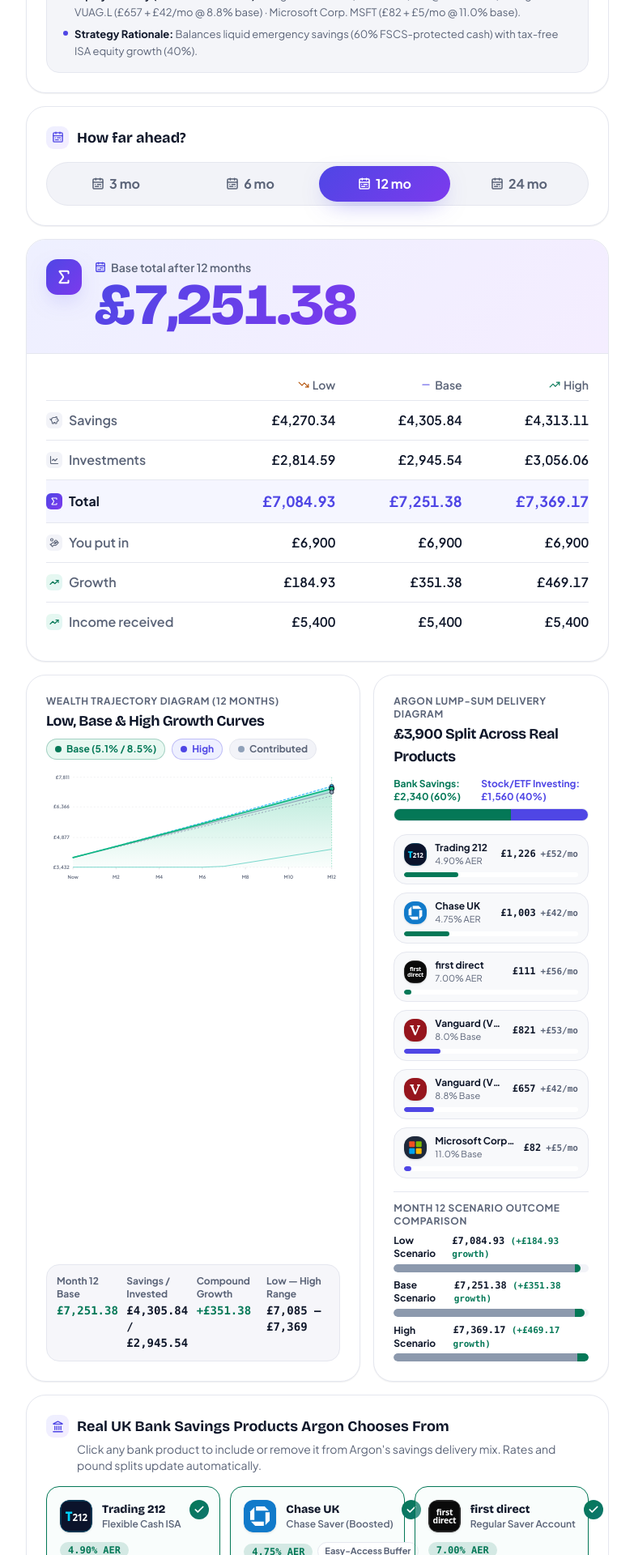
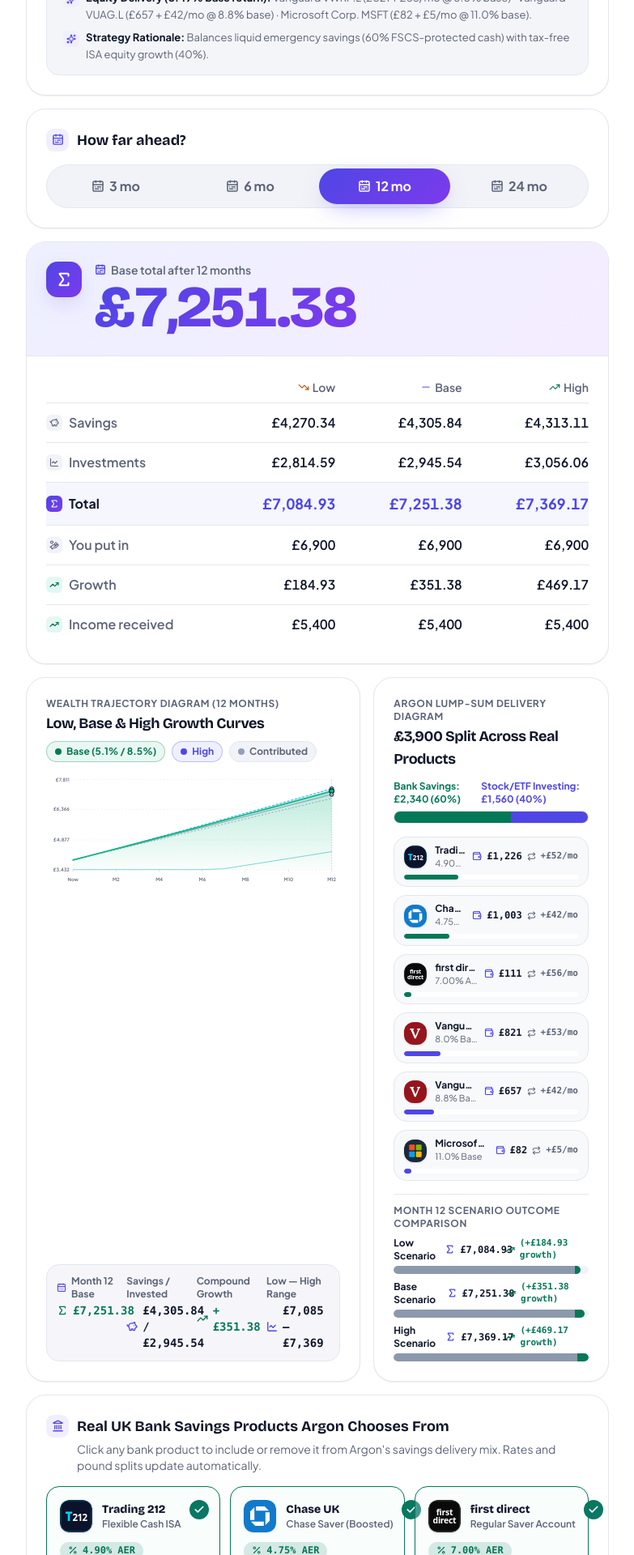
Before and after one commit to Mattlo0546/MrMoney, a Next.js app: page /projections in a window 1280 px wide. Shown: the part 880-2800 px from the top of the page at 81% size, without its empty margins (248-1031 px from the left). Built offline with nearby package versions, Linux system fonts and the light colour scheme.

Commit message:
style(calendar): fill viewport height with zero bottom whitespace and layout polish

```diff
--- a/src/app/money/page.tsx
+++ b/src/app/money/page.tsx
@@ -1,6 +1,7 @@
 import { MoneyView } from '@/components/money/MoneyView';
 
 export const metadata = { title: 'Money · MrMoney' };
+export const instant = false;
 
 export default function MoneyPage() {
   return <MoneyView />;
--- a/src/app/plan/page.tsx
+++ b/src/app/plan/page.tsx
@@ -1,4 +1,6 @@
 import { PlanView } from '@/components/plan/layout/PlanView';
+
+export const instant = false;
 
 export default function PlanPage() {
   return <PlanView />;
--- a/src/app/projections/page.tsx
+++ b/src/app/projections/page.tsx
@@ -1,6 +1,7 @@
 import { ProjectionsView } from '@/components/projections/ProjectionsView';
 
 export const metadata = { title: 'Projections · MrMoney' };
+export const instant = false;
 
 export default function ProjectionsPage() {
   return <ProjectionsView />;
--- a/src/app/settings/page.tsx
+++ b/src/app/settings/page.tsx
@@ -1,6 +1,7 @@
 import { SettingsView } from '@/components/settings/SettingsView';
 
 export const metadata = { title: 'Settings · MrMoney' };
+export const instant = false;
 
 export default function SettingsPage() {
   return <SettingsView />;
--- a/src/components/money/MoneyView.tsx
+++ b/src/components/money/MoneyView.tsx
@@ -185,7 +185,7 @@
 
   return (
     <div className="min-h-dvh bg-bg text-text">
-      <div className="mx-auto grid w-full max-w-[1400px] gap-4 px-4 pb-24 pt-4 lg:grid-cols-[minmax(0,7fr)_minmax(0,5fr)] lg:px-6 lg:pt-6">
+      <div className="mx-auto grid w-full max-w-[1400px] grid-cols-1 gap-4 px-4 pb-24 pt-4 lg:grid-cols-[minmax(0,7fr)_minmax(0,5fr)] lg:px-6 lg:pt-6">
         <div className="flex flex-col gap-4">
           <Card className="overflow-hidden">
             <div className="flex flex-wrap items-center justify-between gap-2">
--- a/src/components/plan/layout/PlanView.tsx
+++ b/src/components/plan/layout/PlanView.tsx
@@ -265,14 +265,14 @@
 
   if (desktop) {
     return (
-      <div className="mx-auto flex max-w-[1600px] items-start gap-3.5 px-4 py-3 lg:px-6 lg:py-3.5">
+      <div className="mx-auto flex max-w-[1600px] items-start gap-3.5 px-4 pt-3 pb-0 lg:px-6 lg:pt-3.5">
         <style dangerouslySetInnerHTML={{ __html: ENTER_CSS }} />
         <div ref={rootRef} key={`plan-${enterKey}`} className={`flex min-w-0 flex-1 flex-col gap-3 ${entering ? 'sp-plan-in' : ''}`}>
           {summary && <SummaryStrip s={summary} today={today} nextIncome={nextIncome} todayPlanned={todayPlanned} />}
           {banner}
           <MonthCalendar data={data} today={today} month={month} onMonth={setMonth} selected={sel} onSelect={select} preview={preview} previewDays={previewDays} />
         </div>
-        <aside ref={asideFill} aria-label="Assistant" className={`sticky top-[68px] flex max-h-[calc(100dvh-80px)] w-[400px] shrink-0 flex-col rounded-2xl border border-line bg-surface p-3.5 shadow-card ${entering ? 'sp-panel-in' : ''}`}>
+        <aside ref={asideFill} aria-label="Assistant" className={`sticky top-[68px] flex w-[400px] shrink-0 flex-col rounded-2xl border border-line bg-surface p-3.5 shadow-card ${entering ? 'sp-panel-in' : ''}`}>
           <div className="mb-2.5">
             <Segmented label="panel" value={tab} onChange={setTab} items={TABS} />
           </div>
--- a/src/components/projections/ProjectionDiagrams.tsx
+++ b/src/components/projections/ProjectionDiagrams.tsx
@@ -2,6 +2,7 @@
 import { useState } from 'react';
 import { formatMoney, type ProjectionPoint, type Scenario } from '@/lib/engine';
 import type { ArgonDecision } from '@/lib/finance/products';
+import { WithIcon } from '@/components/ui/Value';
 import { BrandLogo } from './BrandLogos';
 
 interface ProjectionDiagramsProps {
@@ -343,28 +344,28 @@
           <div className="mt-3 grid grid-cols-2 gap-2 rounded-2xl border border-line bg-surface-2/70 p-3 text-xs sm:grid-cols-4">
             <div>
               <span className="font-bold text-muted">
-                {activeMonth === 0 ? 'Start (Month 0)' : `Month ${activeMonth} Base`}
+                <WithIcon icon="date" tone="primary" size={12}>{activeMonth === 0 ? 'Start (Month 0)' : `Month ${activeMonth} Base`}</WithIcon>
               </span>
               <p className="mt-0.5 font-mono text-sm font-extrabold text-pos tabular-nums">
-                {formatMoney(ptBase.total.pence)}
+                <WithIcon icon="total" tone="positive" size={14}>{formatMoney(ptBase.total.pence)}</WithIcon>
               </p>
             </div>
             <div>
               <span className="font-bold text-muted">Savings / Invested</span>
               <p className="mt-0.5 font-mono text-sm font-bold tabular-nums">
-                {formatMoney(ptBase.savings.pence)} / {formatMoney(ptBase.investments.pence)}
+                <WithIcon icon="savings" tone="primary" size={14}>{formatMoney(ptBase.savings.pence)} / {formatMoney(ptBase.investments.pence)}</WithIcon>
               </p>
             </div>
             <div>
               <span className="font-bold text-muted">Compound Growth</span>
               <p className="mt-0.5 font-mono text-sm font-bold text-pos tabular-nums">
-                +{formatMoney(ptBase.growth.pence)}
+                <WithIcon icon="growth" tone="positive" size={14}>+{formatMoney(ptBase.growth.pence)}</WithIcon>
               </p>
             </div>
             <div>
               <span className="font-bold text-muted">Low — High Range</span>
               <p className="mt-0.5 font-mono text-sm font-bold tabular-nums">
-                {fmtShortPounds(ptLow?.total.pence ?? ptBase.total.pence)} – {fmtShortPounds(ptHigh?.total.pence ?? ptBase.total.pence)}
+                <WithIcon icon="investments" tone="primary" size={14}>{fmtShortPounds(ptLow?.total.pence ?? ptBase.total.pence)} – {fmtShortPounds(ptHigh?.total.pence ?? ptBase.total.pence)}</WithIcon>
               </p>
             </div>
           </div>
@@ -429,10 +430,10 @@
                       </div>
                     </div>
                     <div className="shrink-0 text-right font-mono text-xs font-extrabold tabular-nums">
-                      <span>£{s.lumpPounds.toLocaleString('en-GB')}</span>
-                      <span className="ml-1.5 text-[11px] font-semibold text-muted">
+                      <WithIcon icon="allowance" tone="primary" size={12} className="justify-end">£{s.lumpPounds.toLocaleString('en-GB')}</WithIcon>
+                      <WithIcon icon="repeat" tone="neutral" size={11} className="ml-1.5 justify-end text-[11px] font-semibold text-muted">
                         +£{s.monthlyPounds}/mo
-                      </span>
+                      </WithIcon>
                     </div>
                   </div>
                   <div className="mt-1.5 h-1.5 w-full overflow-hidden rounded-full bg-surface">
@@ -464,11 +465,11 @@
                     <span className="font-bold">
                       {sc.label} Scenario
                     </span>
-                    <span className="font-mono font-extrabold tabular-nums">
-                      {formatMoney(pt.total.pence)}{' '}
-                      <span className="text-[11px] font-semibold text-pos">
+                    <span className="flex items-center gap-2 font-mono font-extrabold tabular-nums">
+                      <WithIcon icon="total" tone="primary" size={13}>{formatMoney(pt.total.pence)}</WithIcon>
+                      <WithIcon icon="growth" tone="positive" size={12} className="text-[11px] font-semibold text-pos">
                         ({pt.growth.pence >= 0 ? '+' : ''}{formatMoney(pt.growth.pence)} growth)
-                      </span>
+                      </WithIcon>
                     </span>
                   </div>
                   <div className="h-2.5 w-full overflow-hidden rounded-full bg-surface-2">
--- a/src/components/projections/ProjectionsView.tsx
+++ b/src/components/projections/ProjectionsView.tsx
@@ -561,7 +561,7 @@
                 Argon Decision Breakdown
               </p>
               <span className="rounded-full border border-line bg-surface px-2.5 py-0.5 font-mono text-[11px] font-bold text-muted">
-                {decision.savingsSharePercent}% Cash · {decision.investmentsSharePercent}% Equities
+                <WithIcon icon="percent" tone="neutral" size={12}>{decision.savingsSharePercent}% Cash · {decision.investmentsSharePercent}% Equities</WithIcon>
               </span>
             </div>
             <ul className="mt-2.5 space-y-1.5 text-xs leading-relaxed text-muted sm:text-[13px]">
@@ -571,10 +571,7 @@
                 const rest = colonIdx > 0 ? bullet.slice(colonIdx + 1) : bullet;
                 return (
                   <li key={idx} className="flex items-start gap-2">
-                    <span
-                      aria-hidden="true"
-                      className="mt-1.5 h-1.5 w-1.5 shrink-0 rounded-full bg-accent"
-                    />
+                    <IconBadge icon="sparkle" tone="primary" size="xs" className="mt-0.5" />
                     <span>
                       {lead && <strong className="font-bold text-text">{lead}</strong>}
                       {rest}
@@ -763,14 +760,14 @@
 
                   <div className="mt-3 flex flex-wrap items-center gap-1.5">
                     <span className="rounded-full bg-pos/15 px-2.5 py-0.5 font-mono text-xs font-extrabold text-pos">
-                      {bank.aerBase.toFixed(2)}% AER
+                      <WithIcon icon="percent" tone="positive" size={12}>{bank.aerBase.toFixed(2)}% AER</WithIcon>
                     </span>
                     <span className="rounded-full border border-line bg-surface px-2 py-0.5 text-[11px] font-bold text-muted">
-                      {bank.categoryLabel}
+                      <WithIcon icon="category" tone="neutral" size={11}>{bank.categoryLabel}</WithIcon>
                     </span>
                     {bank.fscsProtected && (
                       <span className="rounded-full border border-line bg-surface px-2 py-0.5 text-[10px] font-bold text-muted">
-                        FSCS £85k
+                        <WithIcon icon="reserve" tone="neutral" size={11}>FSCS £85k</WithIcon>
                       </span>
                     )}
                   </div>
@@ -783,12 +780,12 @@
                     <div className="flex items-center justify-between text-xs">
                       <span className="font-bold text-pos">Argon Delivers:</span>
                       <span className="font-mono font-extrabold tabular-nums">
-                        £{alloc.lumpSumPounds.toLocaleString('en-GB')} now + £{alloc.monthlyPounds}/mo
+                        <WithIcon icon="allowance" tone="primary" size={13}>£{alloc.lumpSumPounds.toLocaleString('en-GB')} now + £{alloc.monthlyPounds}/mo</WithIcon>
                       </span>
                     </div>
                   ) : (
                     <p className="text-xs font-semibold text-muted">
-                      Available · Low {bank.aerLow}% / Base {bank.aerBase}% / High {bank.aerHigh}%
+                      <WithIcon icon="percent" tone="neutral" size={12}>Available · Low {bank.aerLow}% / Base {bank.aerBase}% / High {bank.aerHigh}%</WithIcon>
                     </p>
                   )}
                 </div>
@@ -851,13 +848,13 @@
 
                   <div className="mt-3 flex flex-wrap items-center gap-1.5">
                     <span className="rounded-full bg-accent/15 px-2.5 py-0.5 font-mono text-xs font-extrabold text-accent">
-                      {stock.returnBase.toFixed(1)}% Base / yr
+                      <WithIcon icon="growth" tone="primary" size={12}>{stock.returnBase.toFixed(1)}% Base / yr</WithIcon>
                     </span>
                     <span className="rounded-full border border-line bg-surface px-2 py-0.5 text-[11px] font-bold text-muted">
-                      OCF {stock.ocfPercent.toFixed(2)}%
+                      <WithIcon icon="percent" tone="neutral" size={11}>OCF {stock.ocfPercent.toFixed(2)}%</WithIcon>
                     </span>
                     <span className="rounded-full border border-line bg-surface px-2 py-0.5 text-[10px] font-bold text-muted">
-                      {stock.categoryLabel}
+                      <WithIcon icon="category" tone="neutral" size={11}>{stock.categoryLabel}</WithIcon>
                     </span>
                   </div>
 
@@ -869,12 +866,12 @@
                     <div className="flex items-center justify-between text-xs">
                       <span className="font-bold text-accent">Argon Delivers:</span>
                       <span className="font-mono font-extrabold tabular-nums">
-                        £{alloc.lumpSumPounds.toLocaleString('en-GB')} now + £{alloc.monthlyPounds}/mo
+                        <WithIcon icon="allowance" tone="primary" size={13}>£{alloc.lumpSumPounds.toLocaleString('en-GB')} now + £{alloc.monthlyPounds}/mo</WithIcon>
                       </span>
                     </div>
                   ) : (
                     <p className="text-xs font-semibold text-muted">
-                      Range · Low {stock.returnLow}% / Base {stock.returnBase}% / High {stock.returnHigh}%
+                      <WithIcon icon="percent" tone="neutral" size={12}>Range · Low {stock.returnLow}% / Base {stock.returnBase}% / High {stock.returnHigh}%</WithIcon>
                     </p>
                   )}
                 </div>
--- a/src/components/shell/TopNav.tsx
+++ b/src/components/shell/TopNav.tsx
@@ -32,7 +32,7 @@
       <div className="mx-auto flex min-h-14 max-w-[1400px] items-center gap-2 px-4 lg:gap-4 lg:px-6">
         <Link href="/" className="group inline-flex min-h-11 shrink-0 items-center gap-2.5 font-display text-lg font-extrabold tracking-tight lg:text-xl">
           <MrMoneyLogo size={36} className="shadow-glow rounded-[10px] transition-transform duration-200 group-hover:scale-105" />
-          <span>Mr<span className="text-grad-primary">Money</span></span>
+          <span className="max-[430px]:sr-only">Mr<span className="text-grad-primary">Money</span></span>
         </Link>
         {hasPlan && (
           <nav aria-label="Main" className="ml-4 hidden items-center gap-1 lg:flex">
@@ -79,11 +79,11 @@
                   key={l.href}
                   href={l.href}
                   aria-current={active ? 'page' : undefined}
-                  className={`inline-flex min-h-11 items-center justify-center gap-1.5 rounded-full text-sm font-bold ${
+                  className={`inline-flex min-h-12 min-w-0 flex-col items-center justify-center gap-0.5 rounded-full px-0.5 text-[11px] font-bold leading-none sm:flex-row sm:gap-1.5 sm:text-sm ${
                     active ? 'bg-grad-primary shadow-glow' : 'text-muted'
                   }`}
                 >
-                  <l.icon aria-hidden="true" size={15} strokeWidth={2.3} />
+                  <l.icon aria-hidden="true" size={16} strokeWidth={2.3} />
                   {l.label}
                 </Link>
               );
```
Also changed, not shown: src/components/plan/calendar/MonthCalendar.tsx (+34 -9 lines), 1 other file (tests, documents, lock files or other folders).
